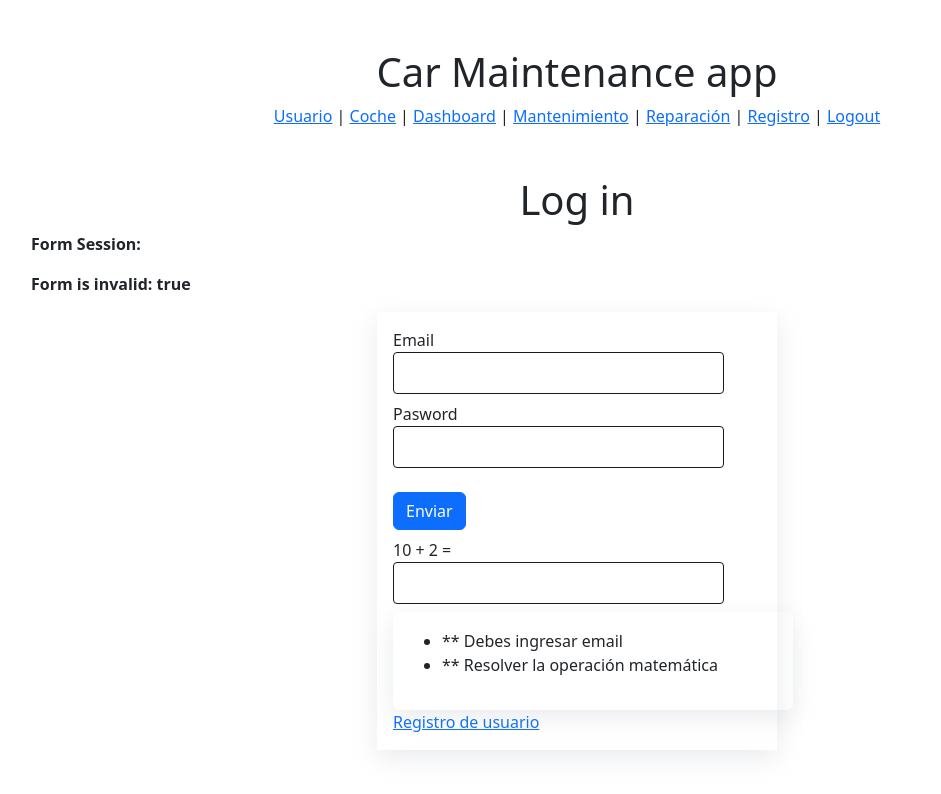
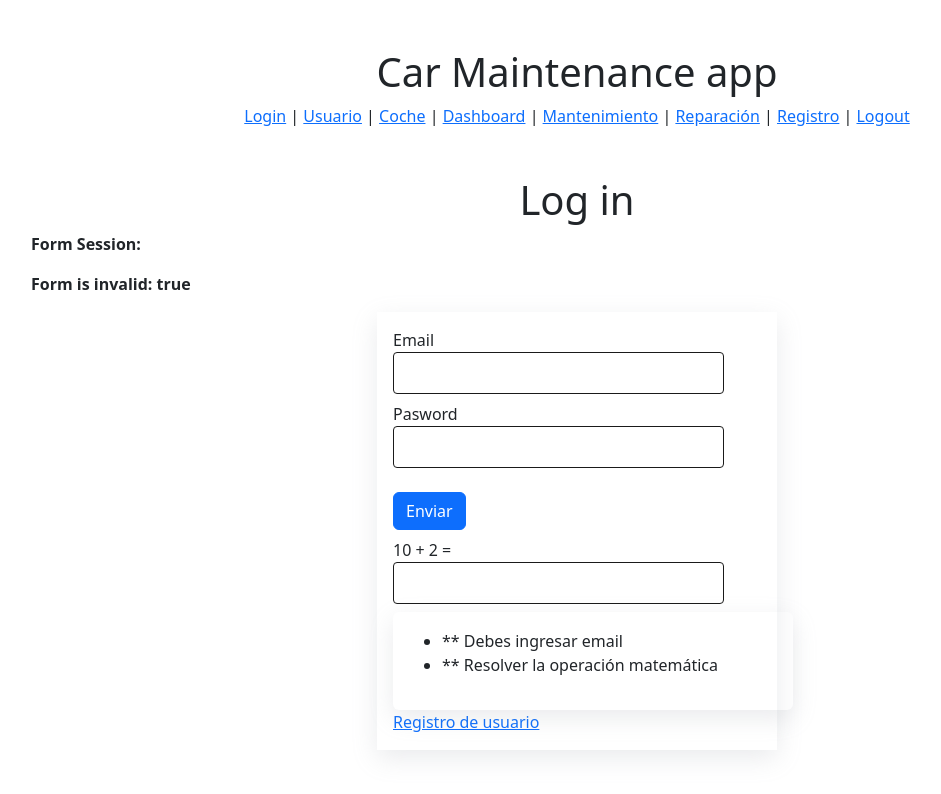
Before and after one commit to fjcolmenartic/carMaintenanceMocked, an Angular app: page /login in a window 1280 px wide. Shown: the top 794 px of the page, without its empty margins (63-1004 px from the left). Built offline with nearby package versions, Linux system fonts and the light colour scheme.

Commit message:
new item for login navigation

```diff
--- a/src/app/shared/navigation-bar/navigation-bar.component.html
+++ b/src/app/shared/navigation-bar/navigation-bar.component.html
@@ -1,5 +1,6 @@
 <div class="row text-center">
     <div class="col">
+        <a routerLink="login">Login</a> |
         <a routerLink="user">Usuario</a> |
         <a routerLink="car">Coche</a> |
         <a routerLink="dashboard">Dashboard</a> |
```
